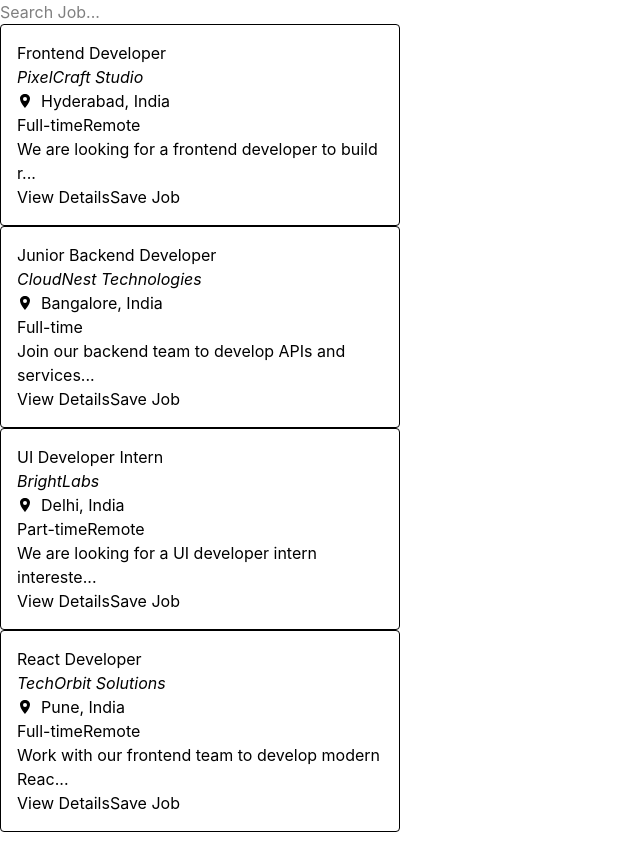
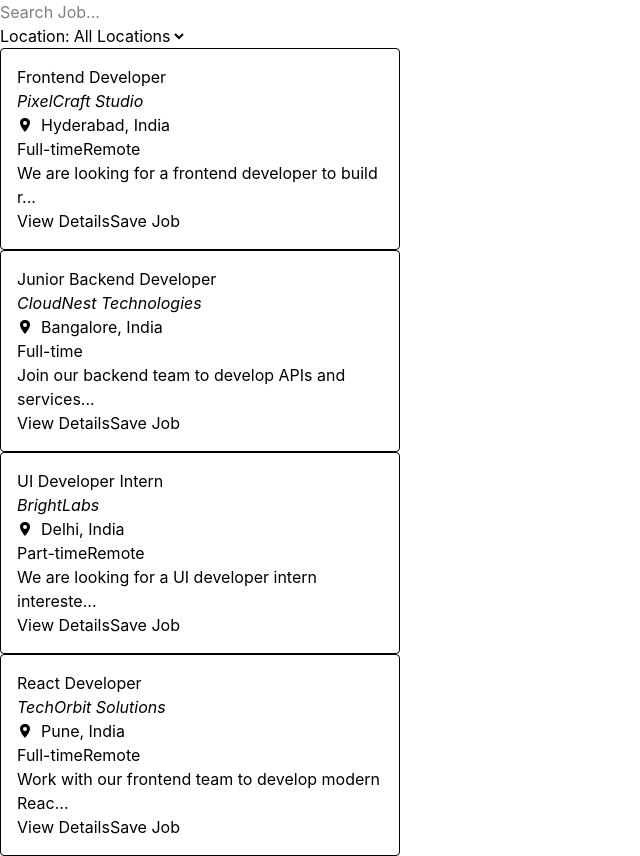
Before and after one commit to pedinistar/DevJobs-Board-Job-Search-Dashboard, a React (Vite) app: page / in a window 1280 px wide. Shown: the whole page, without its empty margins (0-640 px from the left). Before the commit the page ends 832 px from the top, so only its background shows below. Built offline with nearby package versions, Linux system fonts and the light colour scheme.

Commit message:
feat: Location Filter

```diff
--- a/src/App.jsx
+++ b/src/App.jsx
@@ -2,17 +2,24 @@ import jobs from "./data/jobs";
 import JobCard from "./components/JobCard";
 import { useState } from "react";
 import SearchBar from "./components/SearchBar";
+import LocationFilter from "./components/LocationFilter";
 
 const App = () => {
   const [searchTerm, setSearchTerm] = useState("");
+  const [location, setLocation] = useState("");
 
-  const filteredJobs = jobs.filter((job) =>
-    job.title.toLowerCase().includes(searchTerm.toLowerCase()),
+  const filteredJobs = jobs.filter(
+    (job) =>
+      job.title.toLowerCase().includes(searchTerm.toLowerCase()) &&
+      job.location.toLowerCase().includes(location.toLowerCase()),
   );
 
   return (
     <div>
       <SearchBar searchTerm={searchTerm} setSearchTerm={setSearchTerm} />
+
+      <LocationFilter location={location} setLocation={setLocation} />
+
       <div>
         {filteredJobs.map((job) => (
           <JobCard key={job.id} job={job} />
--- /dev/null
+++ b/src/components/LocationFilter.jsx
@@ -0,0 +1,21 @@
+const LocationFilter = ({ location, setLocation }) => {
+  return (
+    <div>
+      <label htmlFor="location">Location:</label>
+      <select
+        value={location}
+        onChange={(e) => setLocation(e.target.value)}
+        name="location"
+        id="location"
+      >
+        <option value="">All Locations</option>
+        <option value="hyderabad">Hyderabad</option>
+        <option value="delhi">Delhi</option>
+        <option value="bangalore">Bangalore</option>
+        <option value="pune">Pune</option>
+      </select>
+    </div>
+  );
+};
+
+export default LocationFilter;
```
